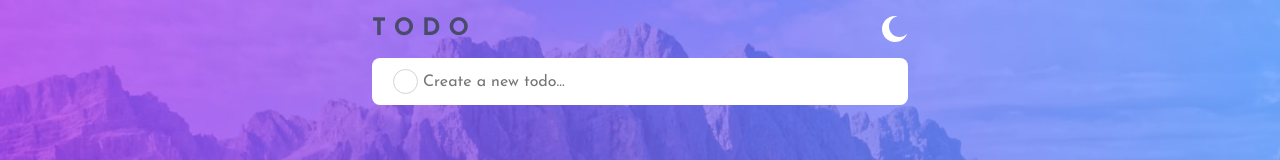
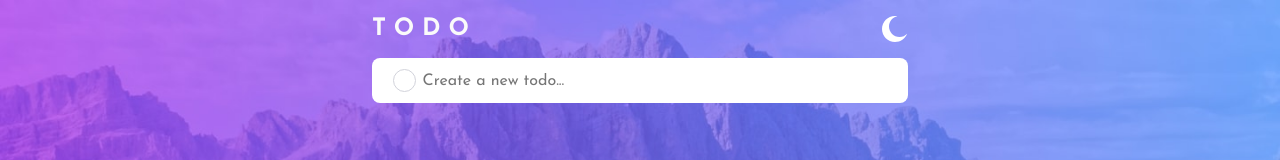
Before and after one commit to Heba-WebDev/To-Do-App, a React (Create React App) app: page / in a window 1280 px wide. Shown: the top 160 px of the page. Built offline with nearby package versions, Linux system fonts and the light colour scheme.

Commit message:
added some color schemes

```diff
--- a/src/App.css
+++ b/src/App.css
@@ -12,10 +12,16 @@
 :root {
 
     /*Colors*/
+    --white: hsl(0, 0%, 98%);
     --bg-color: hsl(236, 33%, 92%);
     --completed: hsl(233, 11%, 84%);
     --unselected-options: hsl(236, 9%, 61%);
     --selected-options: hsl(235, 19%, 35%);
+
+    /*URLs*/
+    --bg-desktop: url(./assets/bg-desktop-light.jpg);
+    --bg-mobile: url(./assets/bg-mobile-light.jpg);
+
 
     /* font-sizes */
     --fs-900: clamp(5rem, 8vw + 1rem, 9.375rem);
@@ -28,6 +34,14 @@
     --fs-200: 0.875rem;
 
 }
+
+[data-theme='dark'] {
+    --white:  hsl(235, 24%, 19%);
+    --bg-color: hsl(235, 21%, 11%);
+    --completed: hsl(233, 11%, 84%);
+    --unselected-options: hsl(236, 9%, 61%);
+    --selected-options: hsl(235, 19%, 35%);
+  }
 
 @media (min-width: 35em) {
     :root {
@@ -110,5 +124,5 @@ width: 100%;
 height: 100vh;
 background:var(--bg-color) url(./assets/bg-desktop-light.jpg) no-repeat;
 background-size: contain;
-color: hsl(235, 19%, 35%);
+color: var(--white);
 }
--- a/src/Todo.css
+++ b/src/Todo.css
@@ -26,13 +26,19 @@ justify-content: space-between;
     border-radius: 8px;
 }
 
+@media (max-width:320px) {
+.create-wrapper {
+    padding: 0.7rem 0.8rem;
+ }
+}
+
 .create-cricle {
-    width: 25px;
-    height: 25px;
+    width: 23px;
+    height: 23px;
     border-radius: 50%;
     border: hsl(233, 11%, 84%) 1px solid;
     background-color: white;
-    margin-right: 0.2rem;
+    margin-right: 0.3rem;
 }
 .create > input {
     border: 0;
```
